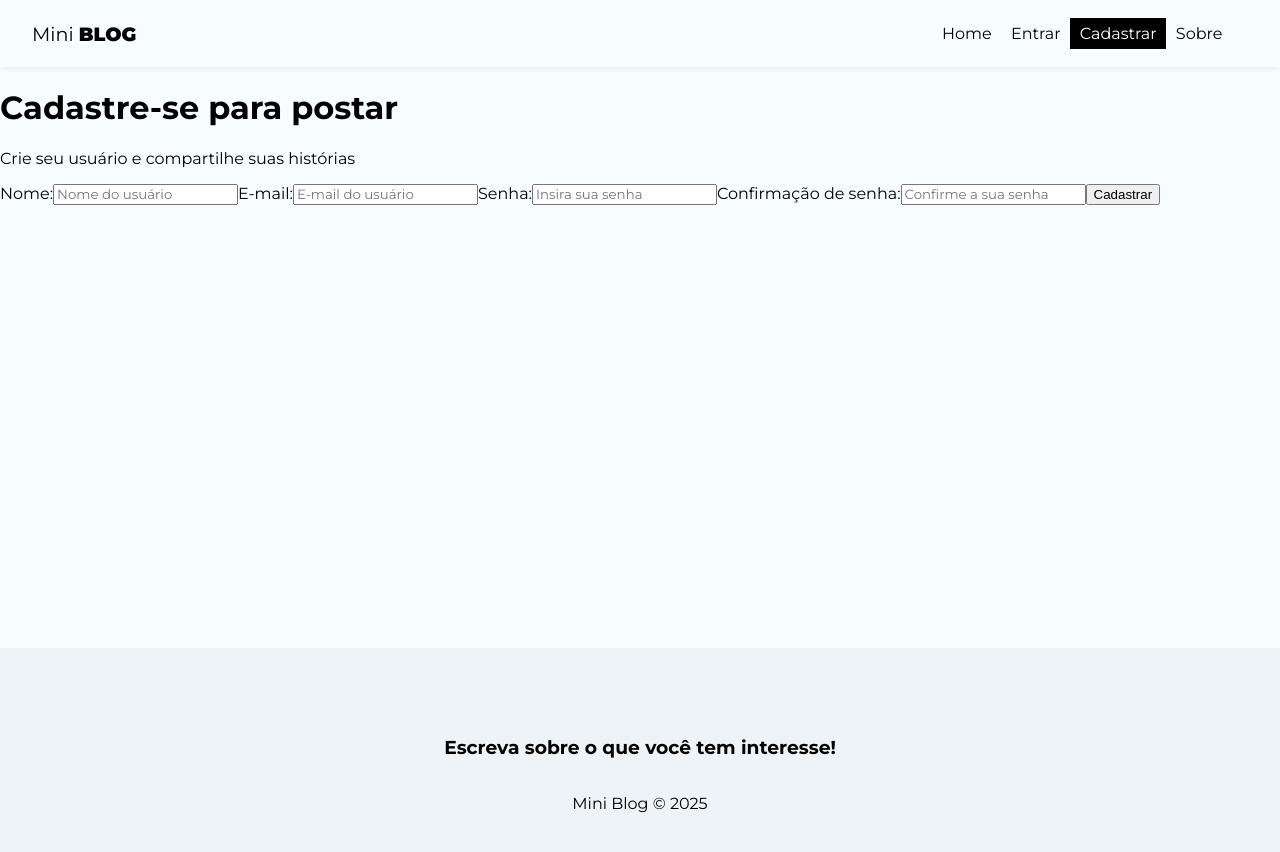
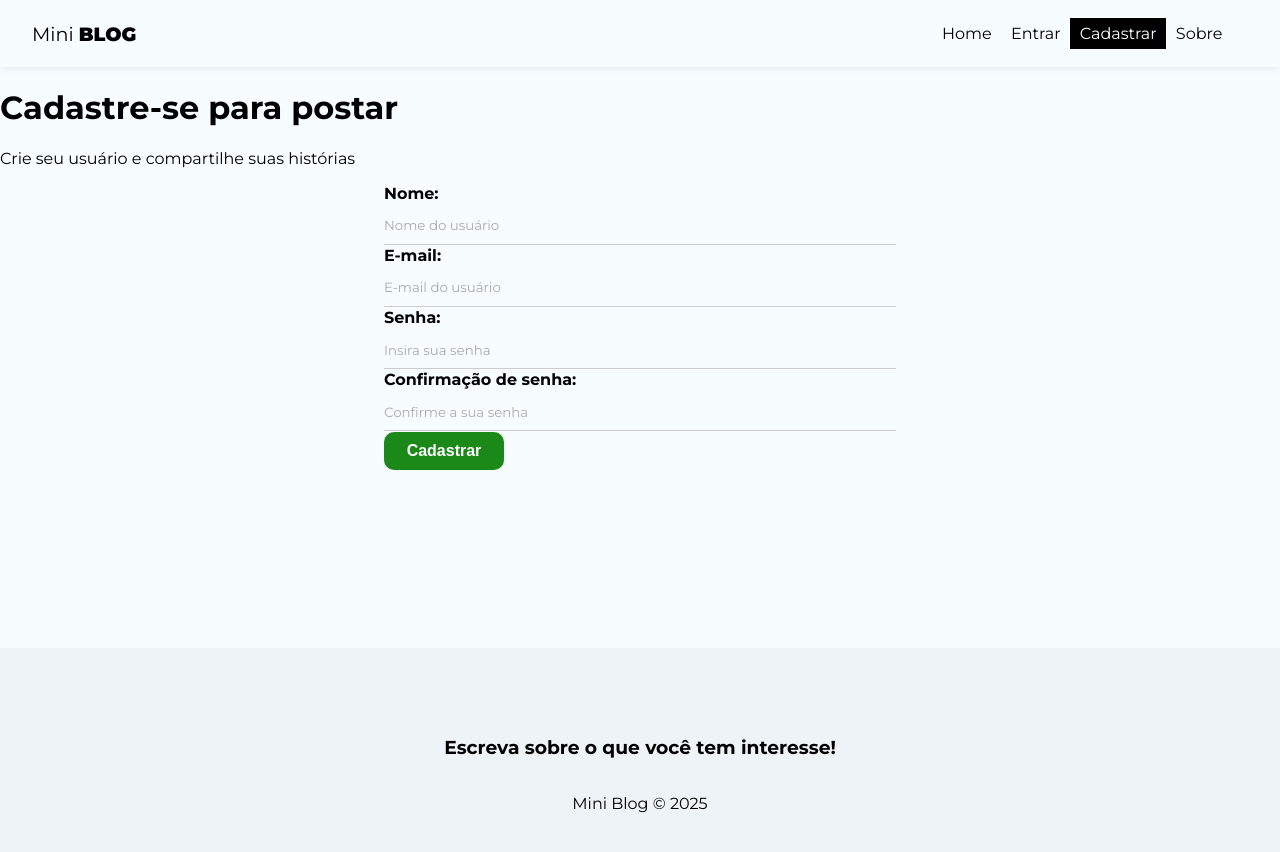
Before and after one commit to lucianapepelucio/mini-blog, a React (Vite) app: page /register in a window 1280 px wide. Shown: the top 852 px of the page. Built offline with nearby package versions, Linux system fonts and the light colour scheme.

Commit message:
general form css

```diff
--- a/src/index.css
+++ b/src/index.css
@@ -8,6 +8,7 @@
 input::placeholder,
 textarea::placeholder {
   font-family: "Montserrat", sans-serif;
+  color: #aaa;
 }
 
 input:focus,
@@ -31,3 +32,81 @@
 nav button:hover {
   color: #bbb;
 }
+
+/* form styles */
+form {
+  max-width: 40%;
+  margin: 0 auto;
+}
+
+label {
+  display: flex;
+  flex-direction: column;
+  margin-bottom: 1px;
+}
+
+label span {
+  margin-bottom: 0.3em;
+  font-weight: bold;
+  text-align: left;
+}
+
+input,
+textarea {
+  box-sizing: border-box;
+  border: none;
+  border-bottom: 1px solid #ccc;
+  padding: 0.8em 0;
+  background-color: transparent;
+}
+
+.btn {
+  background-color: #1a8918;
+  color: #fff;
+  text-align: center;
+  cursor: pointer;
+  border-radius: 10px;
+  width: 120px;
+  font-weight: bold;
+  border: none;
+  padding: 10px 15px;
+  font-size: 1em;
+}
+
+.btn.btn.dark {
+  background-color: #000;
+  border-radius: 0;
+}
+
+.btn.btn-outline {
+  background-color: transparent;
+  border-radius: 0;
+  color: #000;
+  border: 1px solid #000;
+  padding: 7px 30px;
+}
+
+.btn:hover {
+  background-color: #0f730c;
+  color: #fff;
+}
+
+.btn.btn-outline:hover {
+  background-color: #000;
+}
+
+.btn.btn-danger:hover {
+  background-color: #dc3545;
+}
+
+button[disabled] {
+  background-color: #aaa;
+}
+
+.container .error {
+  color: #721c24;
+  background-color: #f8d7da;
+  border: 1px solid #f5c6cb;
+  padding: 5px;
+  border-radius: 5px;
+}
```
